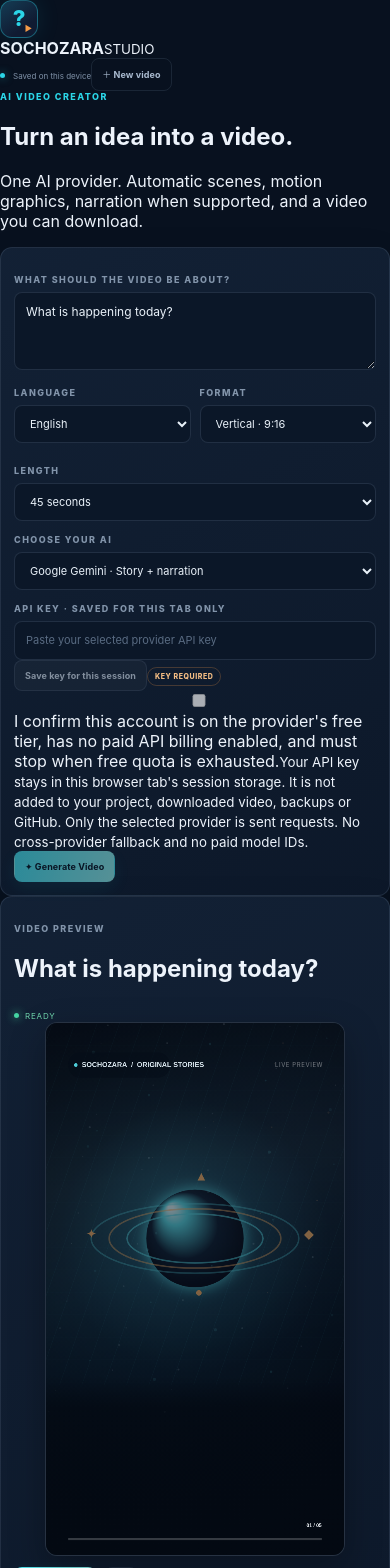
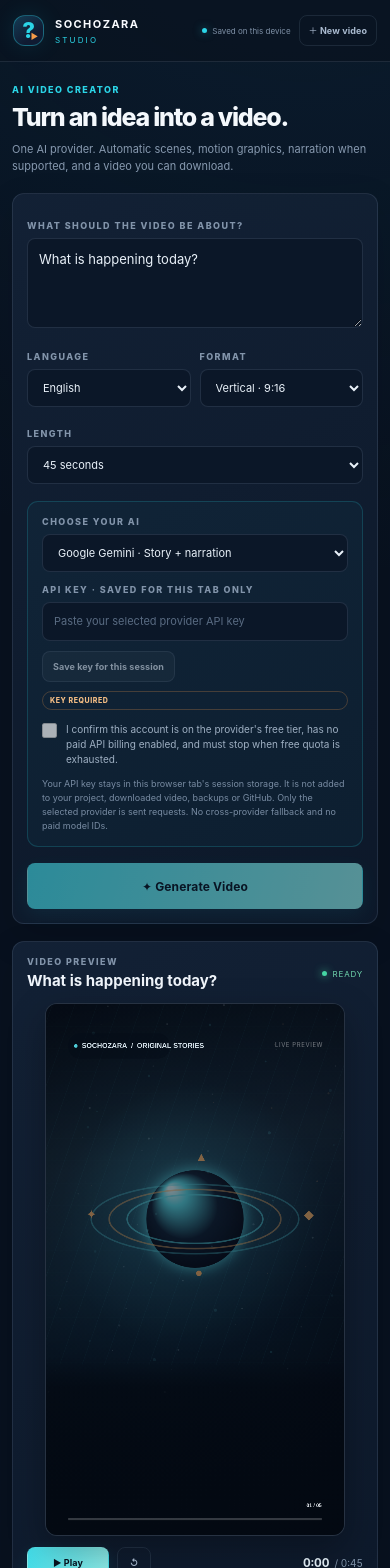
Before and after one commit to narayananagapuri25/VideoMaker, a React (Vite) app: page / in a window 390 px wide. Shown: the top 1568 px of the page. Built offline with nearby package versions, Linux system fonts and the light colour scheme.

Commit message:
Add responsive simplified studio layout

```diff
--- a/src/styles.css
+++ b/src/styles.css
@@ -559,3 +559,69 @@ select { appearance: auto; }
   .ai-quota-grid { grid-template-columns:minmax(0,1fr); }
   .ai-quota-item > div { align-items:flex-start; }
 }
+
+
+/* Simplified SochoZara single-provider studio */
+.simple-app-shell { min-height: 100vh; background: radial-gradient(circle at 78% -12%, rgba(25,91,126,.18), transparent 38%), var(--bg); }
+.simple-topbar { min-height: 70px; display: flex; align-items: center; justify-content: space-between; gap: 14px; padding: 12px clamp(16px,4vw,54px); border-bottom: 1px solid var(--line); background: rgba(9,18,31,.72); }
+.simple-brand { display: flex; align-items: center; gap: 11px; }
+.simple-brand strong { display:block; color:#f9fbff; font-size:13px; letter-spacing:.13em; }
+.simple-brand small { display:block; color:var(--cyan); font-size:9px; letter-spacing:.27em; margin-top:4px; }
+.simple-topbar-actions { display:flex; align-items:center; gap:15px; }
+.simple-main { width:min(1180px,100%); margin:0 auto; padding:34px clamp(16px,4vw,34px) 24px; }
+.simple-heading { margin:0 0 23px; }
+.simple-heading h1 { margin:0; color:#f4f8fc; font-size:clamp(25px,4vw,38px); font-weight:780; letter-spacing:-.05em; line-height:1.1; }
+.simple-heading p { margin:9px 0 0; max-width:650px; color:#8799af; font-size:12px; line-height:1.6; }
+.simple-layout { display:grid; grid-template-columns:minmax(300px,.86fr) minmax(360px,1.14fr); gap:17px; align-items:start; }
+.simple-controls,.simple-preview-panel { padding:19px; }
+.simple-controls .field-label { margin-top:12px; }
+.simple-controls #simple-topic { min-height:90px; font-size:13px; }
+.simple-settings { margin-top:7px; }
+.simple-settings .field-label { margin:12px 0 7px; }
+.simple-provider { margin-top:17px; padding:14px; border:1px solid rgba(43,213,231,.18); border-radius:11px; background:rgba(25,147,168,.055); }
+.simple-provider .field-label:first-child { margin-top:0; }
+.simple-key-actions { display:flex; align-items:center; flex-wrap:wrap; gap:9px; margin-top:10px; }
+.simple-key-actions .clip-status { margin-left:auto; }
+.simple-free-confirm { display:flex; align-items:flex-start; gap:9px; margin-top:12px; color:#9eafc2; font-size:10px; line-height:1.5; }
+.simple-free-confirm input { width:15px; height:15px; flex:0 0 15px; margin:1px 0 0; accent-color:var(--cyan); }
+.simple-security-note { display:block; margin-top:10px; color:#788ba2; font-size:9px; line-height:1.55; }
+.simple-generate { width:100%; min-height:46px; margin-top:16px; font-size:12px; }
+.simple-preview-header { display:flex; align-items:center; justify-content:space-between; gap:12px; margin-bottom:12px; }
+.simple-preview-header .field-label { margin:0 0 4px; }
+.simple-preview-header h2 { margin:0; color:#f0f5fb; font-size:15px; line-height:1.3; }
+.simple-preview-panel .timeline-player { width:100%; }
+.simple-preview-meta { display:flex; justify-content:space-between; gap:10px; padding-top:11px; color:#8093aa; font-size:9px; }
+.simple-download { display:flex; justify-content:space-between; align-items:center; gap:12px; margin-top:16px; padding:13px; border:1px solid rgba(53,211,154,.25); border-radius:10px; background:rgba(53,211,154,.07); }
+.simple-download strong,.simple-download small { display:block; }
+.simple-download strong { color:#b4f5dc; font-size:11px; }
+.simple-download small { color:#82bba4; font-size:9px; margin-top:4px; }
+.simple-download .button { flex:0 0 auto; min-height:38px; }
+.simple-render-again { width:100%; margin-top:15px; }
+.simple-status { min-height:36px; display:flex; align-items:center; margin-top:12px; padding:8px 2px; color:#8ea1b8; font-size:10px; line-height:1.55; overflow-wrap:anywhere; }
+.simple-editorial { margin-top:4px; padding:11px 13px; border:1px solid var(--line); border-radius:9px; color:#9aabc0; font-size:10px; }
+.simple-editorial summary { color:#b8c8d9; cursor:pointer; font-weight:700; }
+.simple-editorial p { margin:8px 0 0; line-height:1.6; }
+.simple-footer { border-top:1px solid var(--line); margin-top:13px; padding:13px 2px 0; color:#53667d; font-size:8px; letter-spacing:.1em; }
+@media (max-width:850px) {
+  .simple-layout { grid-template-columns:1fr; }
+  .simple-main { padding-top:24px; }
+  .simple-preview-panel { order:2; }
+}
+@media (max-width:520px) {
+  .simple-topbar { min-height:62px; padding:10px 13px; }
+  .simple-brand .brand-symbol { width:31px; height:31px; }
+  .simple-brand strong { font-size:11px; }
+  .simple-brand small { font-size:8px; }
+  .simple-topbar-actions { gap:8px; }
+  .simple-topbar-actions .save-indicator { font-size:8px; gap:5px; }
+  .simple-topbar-actions .button { padding:8px 9px; font-size:9px; }
+  .simple-main { padding:22px 12px 18px; }
+  .simple-heading { margin-bottom:17px; }
+  .simple-heading p { font-size:11px; }
+  .simple-controls,.simple-preview-panel { padding:14px; }
+  .simple-settings { grid-template-columns:1fr 1fr; }
+  .simple-settings > div:last-child { grid-column:1 / -1; }
+  .simple-key-actions .clip-status { width:100%; margin:0; }
+  .simple-download { align-items:stretch; flex-direction:column; }
+  .simple-download .button { width:100%; }
+}
```
